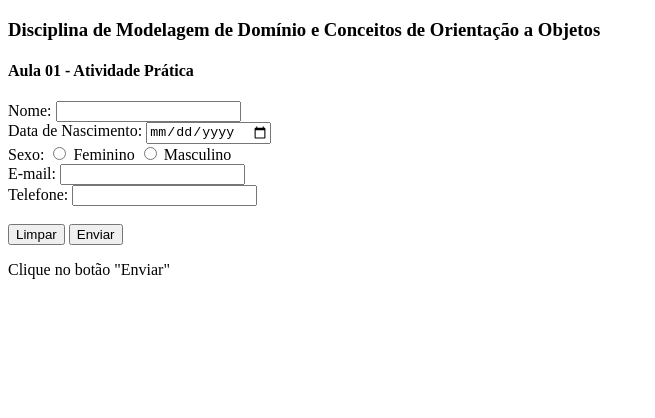
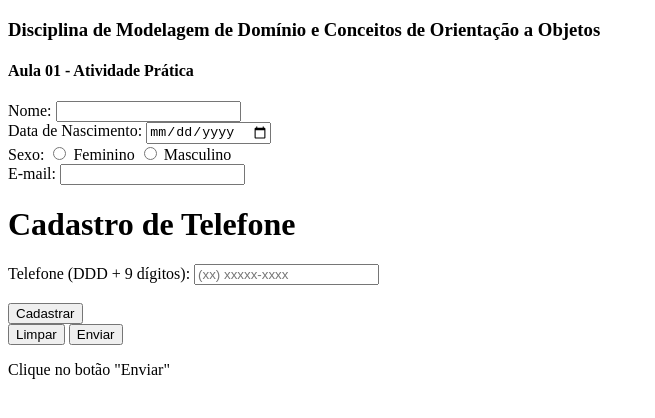
Before and after one commit to rafaelalves2277/imc, a plain HTML site: page index.html in a window 1280 px wide. Shown: the whole page, without its empty margins (0-655 px from the left). Drawn offline with Linux system fonts and the light colour scheme.

Commit message:
Update index.html

```diff
--- a/index.html
+++ b/index.html
@@ -21,8 +21,33 @@
   <label for="sexo2">Masculino</label><br>
   <label for="email">E-mail:</label>
   <input type="email" id="email" name="email"><br>
-  <label for="tel">Telefone:</label>
-  <input type="tel" id="tel" name="tel"><br><br>
+<!DOCTYPE html>
+<html lang="pt-BR">
+<head>
+    <meta charset="UTF-8">
+    <meta name="viewport" content="width=device-width, initial-scale=1.0">
+    <title>Cadastro de Telefone</title>
+    <script>
+        function limitarEntrada(elemento) {
+            // Remove todos os caracteres que não sejam dígitos
+            elemento.value = elemento.value.replace(/\D/g, '');
+
+            // Limita a 11 dígitos (DDD + 9 dígitos)
+            if (elemento.value.length > 11) {
+                elemento.value = elemento.value.slice(0, 11);
+            }
+        }
+    </script>
+</head>
+<body>
+    <h1>Cadastro de Telefone</h1>
+    <form>
+        <label for="tel">Telefone (DDD + 9 dígitos):</label>
+        <input type="tel" id="tel" name="tel" oninput="limitarEntrada(this)" maxlength="11" placeholder="(xx) xxxxx-xxxx"><br><br>
+        <input type="submit" value="Cadastrar">
+    </form>
+</body>
+</html>
   <input type="reset" value="Limpar">
   <input type="submit" value="Enviar">
 </form>
```
